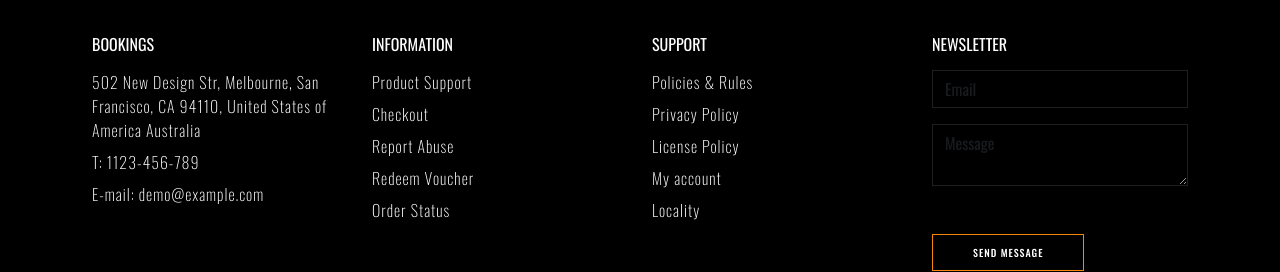
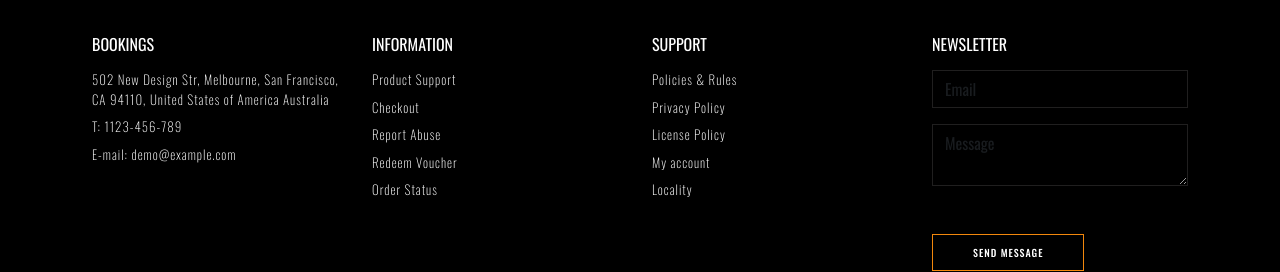
Before and after one commit to LiciaLicari/proj-html-vuejs, a Vue app: page / in a window 1280 px wide. Shown: the part 5090-5362 px from the top of the page. Built offline with nearby package versions, Linux system fonts and the light colour scheme.

Commit message:
fix footer_bot

```diff
--- a/src/assets/scss/app.scss
+++ b/src/assets/scss/app.scss
@@ -424,6 +424,7 @@ nav {
         margin-top: 0.5rem;
         font-weight: 100;
         letter-spacing: 1px;
+        font-size: small;
     }
 
     .form-control {
```
